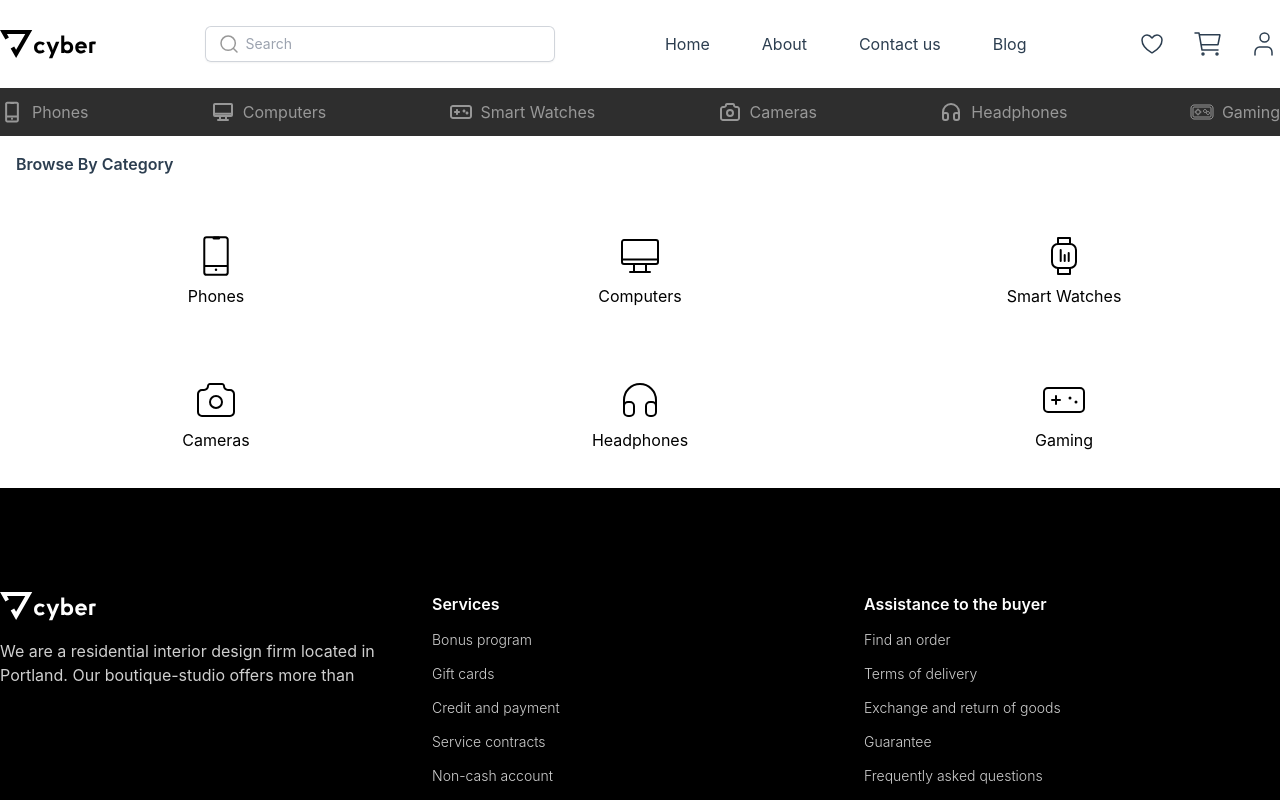
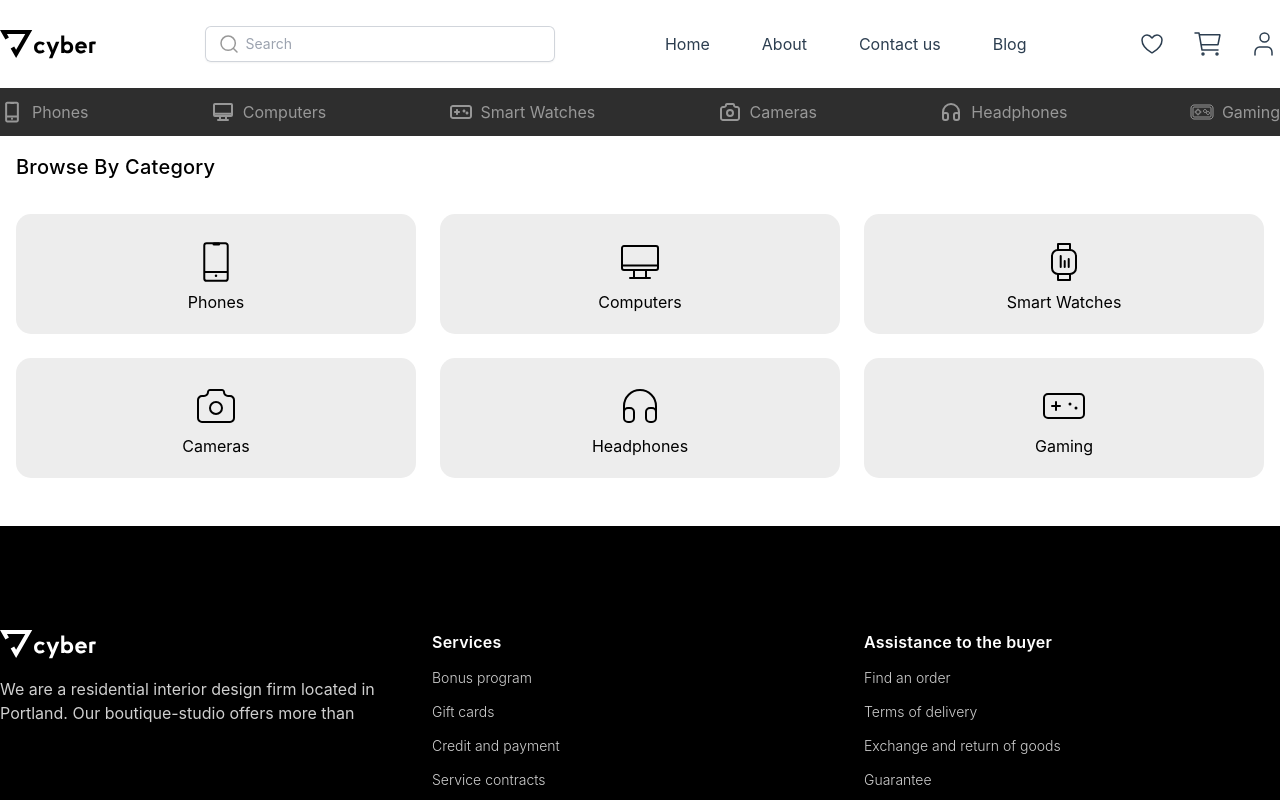
Before and after one commit to vorenus85/cyber-ecommerce, a Vue app: page / in a window 1280 px wide. Shown: the top 800 px of the page. Built offline with nearby package versions, Linux system fonts and the light colour scheme.

Commit message:
fix footer

```diff
--- a/src/assets/base.css
+++ b/src/assets/base.css
@@ -19,6 +19,10 @@
   --vt-c-text-light-2: rgba(60, 60, 60, 0.66);
   --vt-c-text-dark-1: var(--vt-c-white);
   --vt-c-text-dark-2: rgba(235, 235, 235, 0.64);
+
+  --primary: var(--vt-c-black);
+  --card-background: #ededed;
+  --card-hover-background: #d5d5d5;
 }
 
 /* semantic color variables for this project */
@@ -85,7 +89,16 @@ a:hover {
 }
 
 .module-head {
-  font-size: 1rem;
-  font-weight: 600;
+  font-size: 1.25rem;
+  margin-bottom: 2rem;
+  letter-spacing: 0.24px;
+  font-weight: 500;
+  color: var(--vt-c-black);
+}
+
+.module {
   margin-bottom: 2rem;
 }
+
+@media (min-height: 992px) {
+}
--- a/src/components/sections/Footer.vue
+++ b/src/components/sections/Footer.vue
@@ -48,7 +48,7 @@ const assistanceMenus = ref([
 <style scoped>
 .footer {
   background: #000;
-  padding: 3rem;
+  padding: 3rem 1rem;
 }
 
 @media (min-width: 992px) {
```
